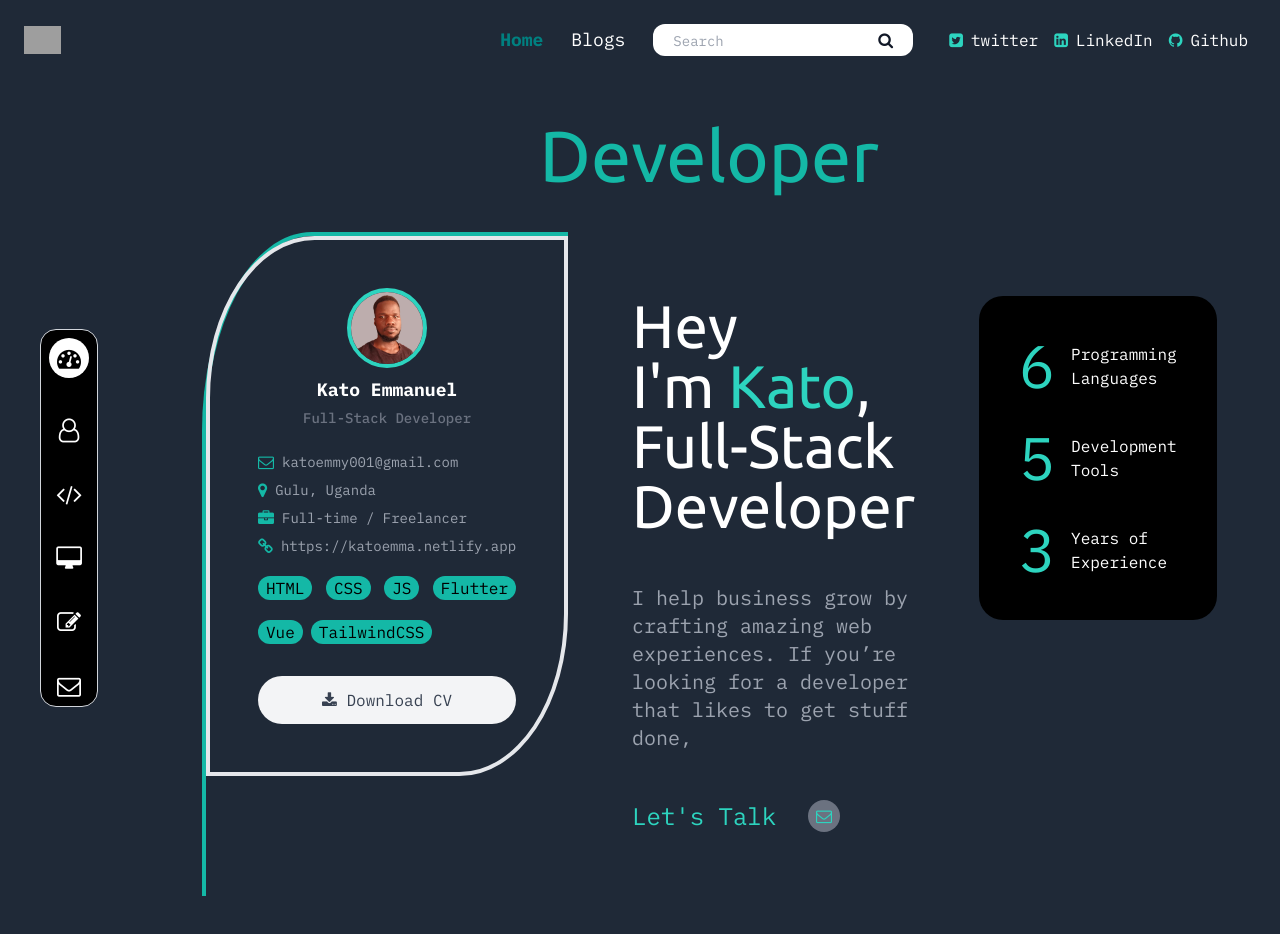
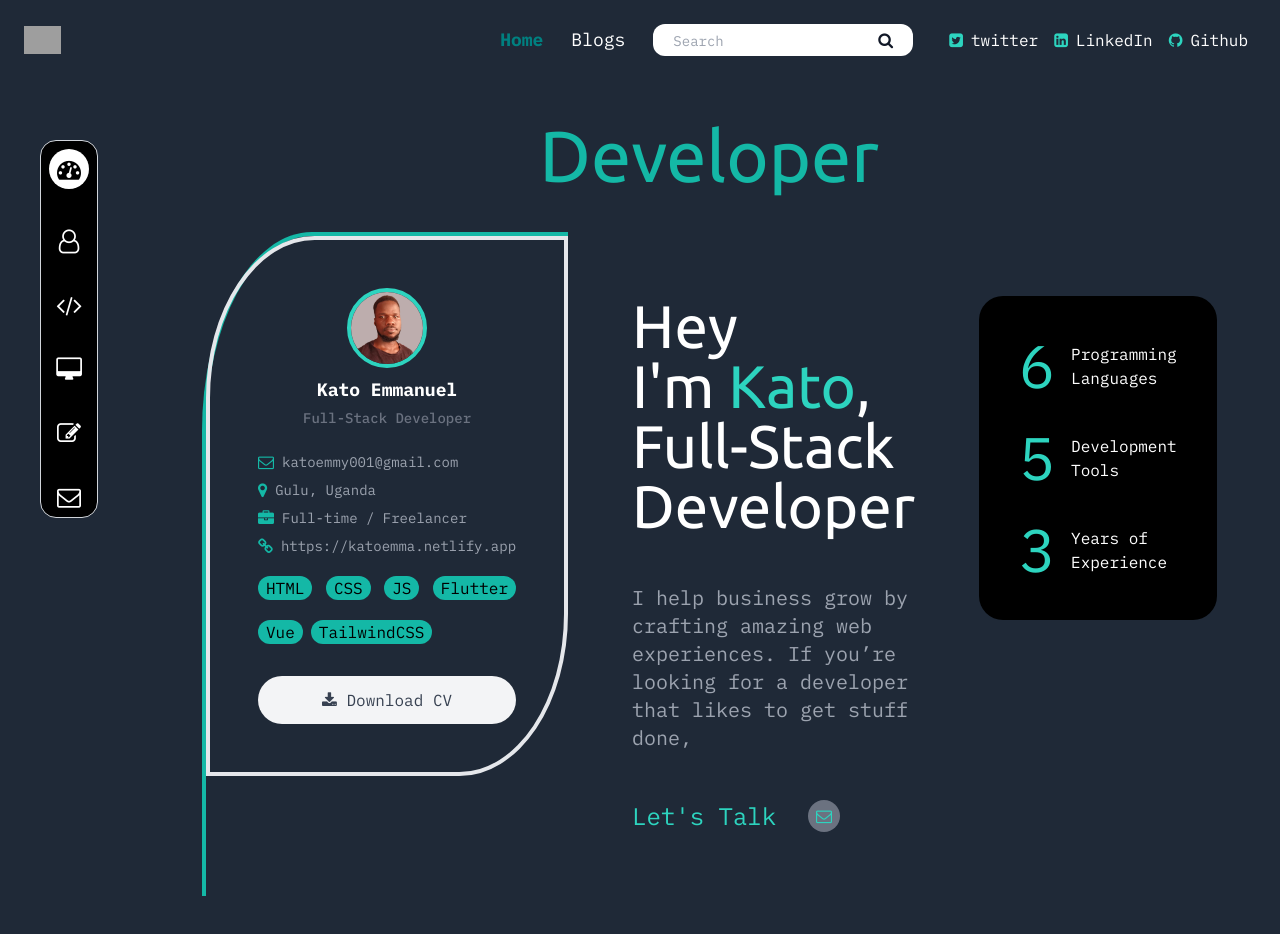
Before and after one commit to Katoemma/nuxt-portfolio, a Nuxt app: page / in a window 1280 px wide. Built offline with nearby package versions, Linux system fonts and the light colour scheme; grey boxes are pictures that could not be loaded.

Commit message:
updated the tab menu

```diff
--- a/components/heroSection.vue
+++ b/components/heroSection.vue
@@ -2,7 +2,7 @@
 
 </script>
 <template>
-<div class="flex flex-col md:flex-row  items-center gap-10 text-white p-10">
+<div class="flex flex-col md:flex-row   gap-10 text-white p-10">
     <div class="hidden md:block">
         <HeroTabMenu />
     </div>
```
